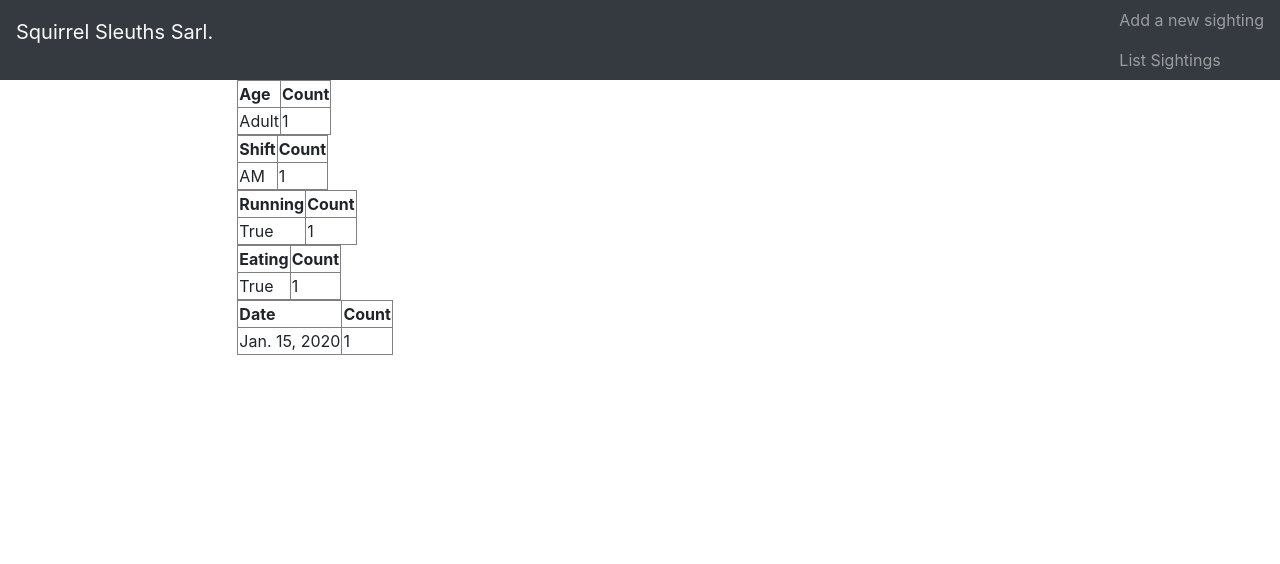
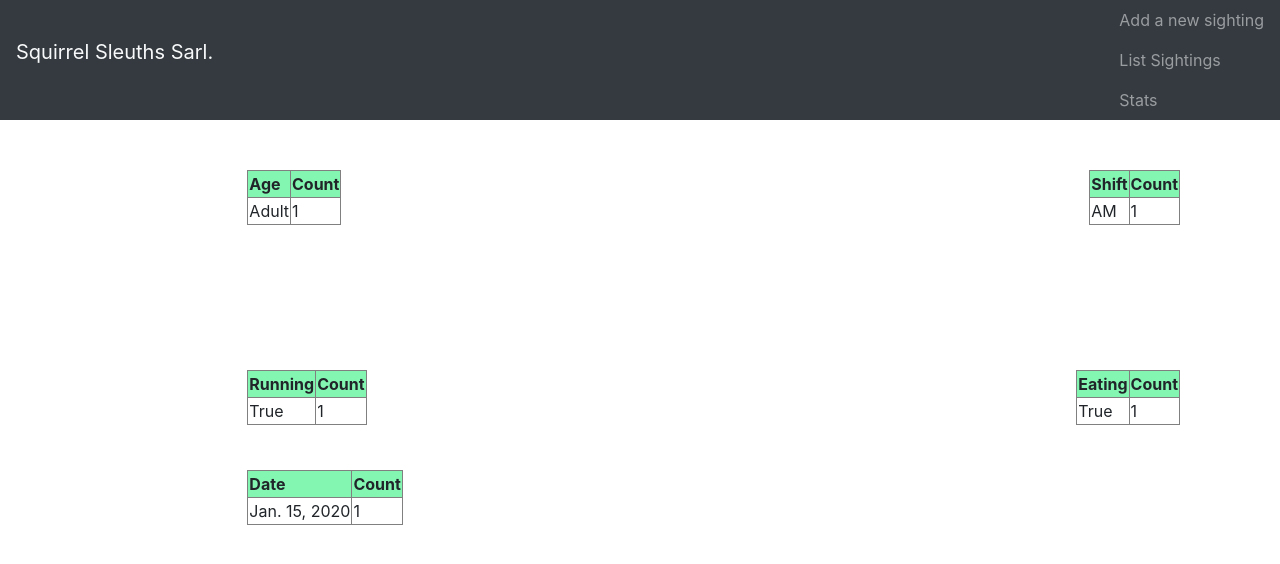
Before and after one commit to ll3046/Final-Project-Squirrels, a Django app: page /sightings/stats/ in a window 1280 px wide. Shown: the top 564 px of the page. Run offline with Django 3.2, Linux system fonts and the light colour scheme; tables that the repository leaves empty hold one stand-in row (values such as "Sample post"); some libraries are stand-ins or nearby versions.

Commit message:
added stats

```diff
--- a/squirrels/templates/squirrels/base.html
+++ b/squirrels/templates/squirrels/base.html
@@ -57,6 +57,7 @@
     <li class="nav-item text-nowrap">
       <a class="nav-link" href="{% url 'squirrels:add' %}">Add a new sighting</a>
       <a class="nav-link" href="{% url 'squirrels:view' %}">List Sightings</a>
+        <a class="nav-link" href="{% url 'squirrels:stats' %}">Stats</a>
     </li>
   </ul>
 </nav>
--- a/squirrels/templates/squirrels/stats.html
+++ b/squirrels/templates/squirrels/stats.html
@@ -5,40 +5,47 @@
 {% endblock %}
 {% block main %}
 <div>
+
+    <div style="margin-left: 10px; position: absolute; top: 50px;">
 <table border="1">
-    <tr><th>Age</th> <th>Count</th></tr>
+    <tr style="background-color: #83f7b2;"><th>Age</th> <th>Count</th></tr>
 {% for a in age %}
     <tr><td>{{ a.Age }}</td><td>{{ a.total }} </td>
 {% endfor %}
 </table>
-
+</div>
+    <div style="right: 100px; position: absolute; top: 50px;">
 <table border="1">
-    <tr><th>Shift</th> <th>Count</th></tr>
+    <tr style="background-color: #83f7b2;"><th>Shift</th> <th>Count</th></tr>
 {% for a in shift %}
     <tr><td>{{ a.Shift }}</td><td>{{ a.total }} </td>
 {% endfor %}
 </table>
-
+    </div>
+    <div style="margin-left: 10px; position: absolute; top: 250px;">
 <table border="1">
-    <tr><th>Running</th> <th>Count</th></tr>
+    <tr style="background-color: #83f7b2;"><th>Running</th> <th>Count</th></tr>
 {% for a in running %}
     <tr><td>{{ a.Running }}</td><td>{{ a.total }} </td>
 {% endfor %}
 </table>
-
+    </div>
+    <div style="right: 100px; position: absolute; top: 250px;">
 <table border="1">
-    <tr><th>Eating</th> <th>Count</th></tr>
+    <tr style="background-color: #83f7b2;"><th>Eating</th> <th>Count</th></tr>
 {% for a in eating %}
     <tr><td>{{ a.Eating }}</td><td>{{ a.total }} </td>
 {% endfor %}
 </table>
-
+    </div>
+    <div style="margin-left: 10px; position: absolute; top: 350px;">
 <table border="1">
-    <tr><th>Date</th> <th>Count</th></tr>
+    <tr style="background-color: #83f7b2;"><th>Date</th> <th>Count</th></tr>
 {% for a in date %}
     <tr><td>{{ a.Date }}</td><td>{{ a.total }} </td>
 {% endfor %}
 </table>
+    </div>
 </div>
 {% endblock %}
 {% block extra_footer %}
--- a/squirrels/urls.py
+++ b/squirrels/urls.py
@@ -10,6 +10,6 @@ urlpatterns = [
         path('sightings/', views.sightings, name='view'),
         path('sightings/add/',views.add, name='add'),
         path('sightings/update/', views.update, name='update'),
-        path('sightings/stats/', views.stats),
+        path('sightings/stats/', views.stats, name='stats'),
         path('sightings/<int:sighting_id>/', views.detail, name='detail'),
         ]
--- a/squirrels/views.py
+++ b/squirrels/views.py
@@ -55,44 +55,52 @@ def update(request):
 
 
 def add(request):
-    if request.method == "POST"  and request.POST.get('submit_id') == "Save":
-        sighting = SquirrelDB()
-        sighting.id = SquirrelDB.objects.aggregate(Max("id"))['id__max']
-        sighting.sq_id = request.POST.get('sighting_sq_id')
-        sighting.Shift = request.POST.get('Shift_id')
-        sighting.X = request.POST.get('long_id')
-        sighting.Y = request.POST.get('lat_id')
-        sighting.Lat_long = "POINT (%s %s)" % (sighting.Y, sighting.X)
-        try:
-            # parse the date with given format
-            sighting.Date = datetime.strptime(request.POST.get('Date_id'), "%b. %d, %Y")
-        except Exception as e:
-            # date parsing fails due to absence of space in between
-            sighting.Date = datetime.strptime(request.POST.get('Date_id'), "%b.%d, %Y")
-        except:
-            # Another exception - date parsing fails due to absence of space in between
-            sighting.Date = datetime.strptime(request.POST.get('Date_id'), "%b.%d,%Y")
-        sighting.Age = request.POST.get('Age_id')
-        # set all other options to random values to make sure that the data is saved.
-        sighting.Running = True
-        sighting.Chasing = True
-        sighting.Climbing = True
-        sighting.Eating = False
-        sighting.Foraging = False
-        sighting.Kuks = False
-        sighting.Quass = False
-        sighting.Moans = False
-        sighting.Approaches = False
-        sighting.Tail_flag = False
-        sighting.Tail_twitch = False
-        sighting.Indifferent = False
-        sighting.Runs_from = False
-        sighting.save()
+    if request.method == "POST" and request.POST.get('submit_id') == "Save":
+        if len(request.POST.get('Date_id')) > 0 and "." in request.POST.get('Date_id') \
+                and "," in request.POST.get('Date_id') and len(request.POST.get('sighting_sq_id')) > 0\
+                and len(request.POST.get('Shift_id')) > 0 and len(request.POST.get('long_id')) > 0 \
+                and len(request.POST.get('lat_id')) > 0:
+            sighting = SquirrelDB()
+            sighting.id = SquirrelDB.objects.aggregate(Max("id"))['id__max']
+            sighting.sq_id = request.POST.get('sighting_sq_id')
+            sighting.Shift = request.POST.get('Shift_id')
+            sighting.X = request.POST.get('long_id')
+            sighting.Y = request.POST.get('lat_id')
+            sighting.Lat_long = "POINT (%s %s)" % (sighting.Y, sighting.X)
+            try:
+                # parse the date with given format
+                sighting.Date = datetime.strptime(request.POST.get('Date_id'), "%b. %d, %Y")
+            except Exception as e:
+                # date parsing fails due to absence of space in between
+                sighting.Date = datetime.strptime(request.POST.get('Date_id'), "%b.%d, %Y")
+            except:
+                # Another exception - date parsing fails due to absence of space in between
+                sighting.Date = datetime.strptime(request.POST.get('Date_id'), "%b.%d,%Y")
+            sighting.Age = request.POST.get('Age_id')
+            # set all other options to random values to make sure that the data is saved.
+            sighting.Running = True
+            sighting.Chasing = True
+            sighting.Climbing = True
+            sighting.Eating = False
+            sighting.Foraging = False
+            sighting.Kuks = False
+            sighting.Quass = False
+            sighting.Moans = False
+            sighting.Approaches = False
+            sighting.Tail_flag = False
+            sighting.Tail_twitch = False
+            sighting.Indifferent = False
+            sighting.Runs_from = False
+            sighting.save()
 
-        # Redirects to confirmation page
-        context = {
-            'sighting': sighting, "status": "Saved"
-        }
+            # Redirects to confirmation page
+            context = {
+                'sighting': sighting, "status": "Saved"
+            }
+        else:
+            context = {
+                'sighting': "", "status": "Error"
+            }
         return render(request, 'squirrels/confirm.html', context)
     else:
         sighting = SquirrelDB()
```
Also changed, not shown: squirrels/templates/squirrels/confirm.html (+8 -3 lines).
